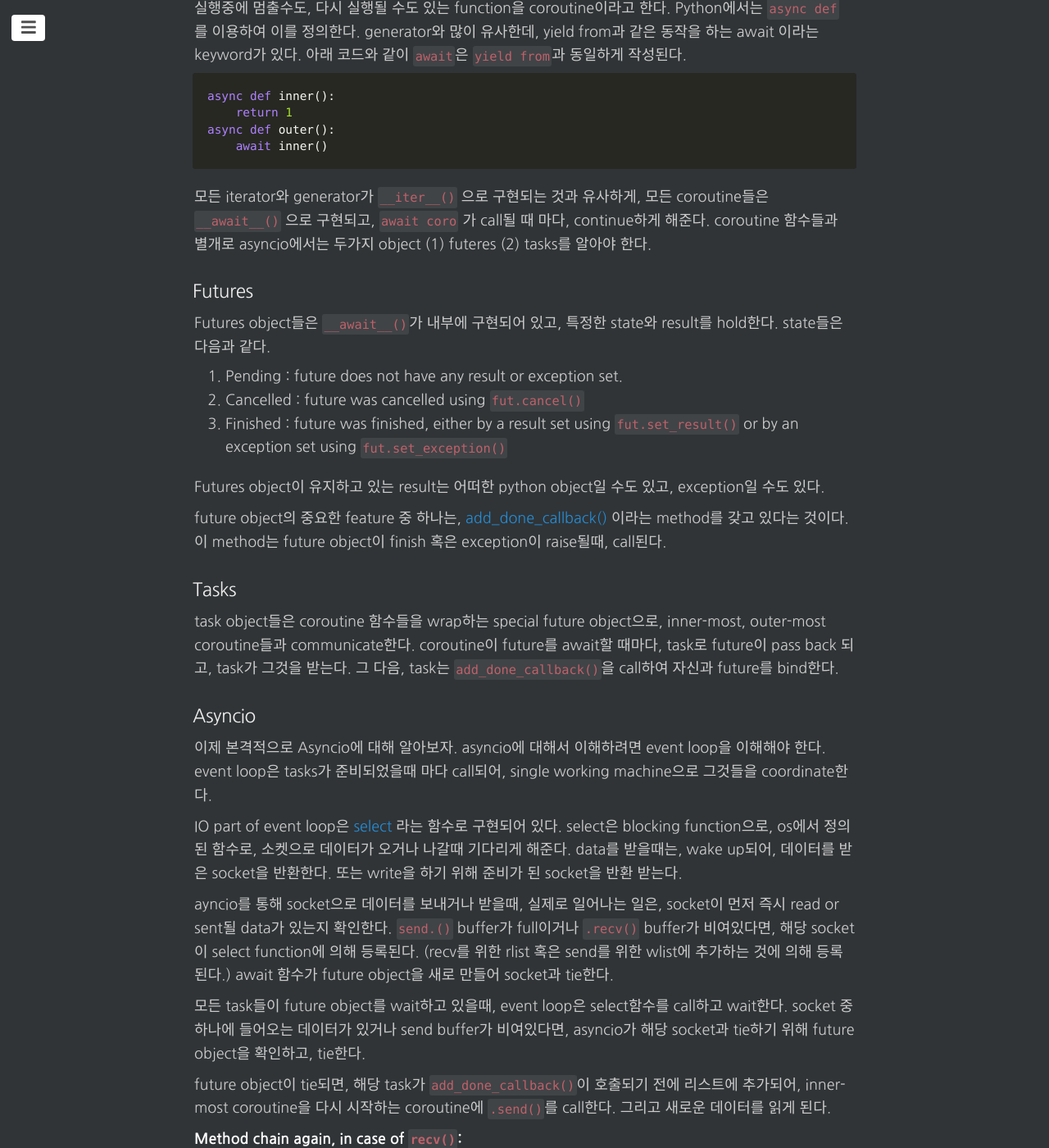
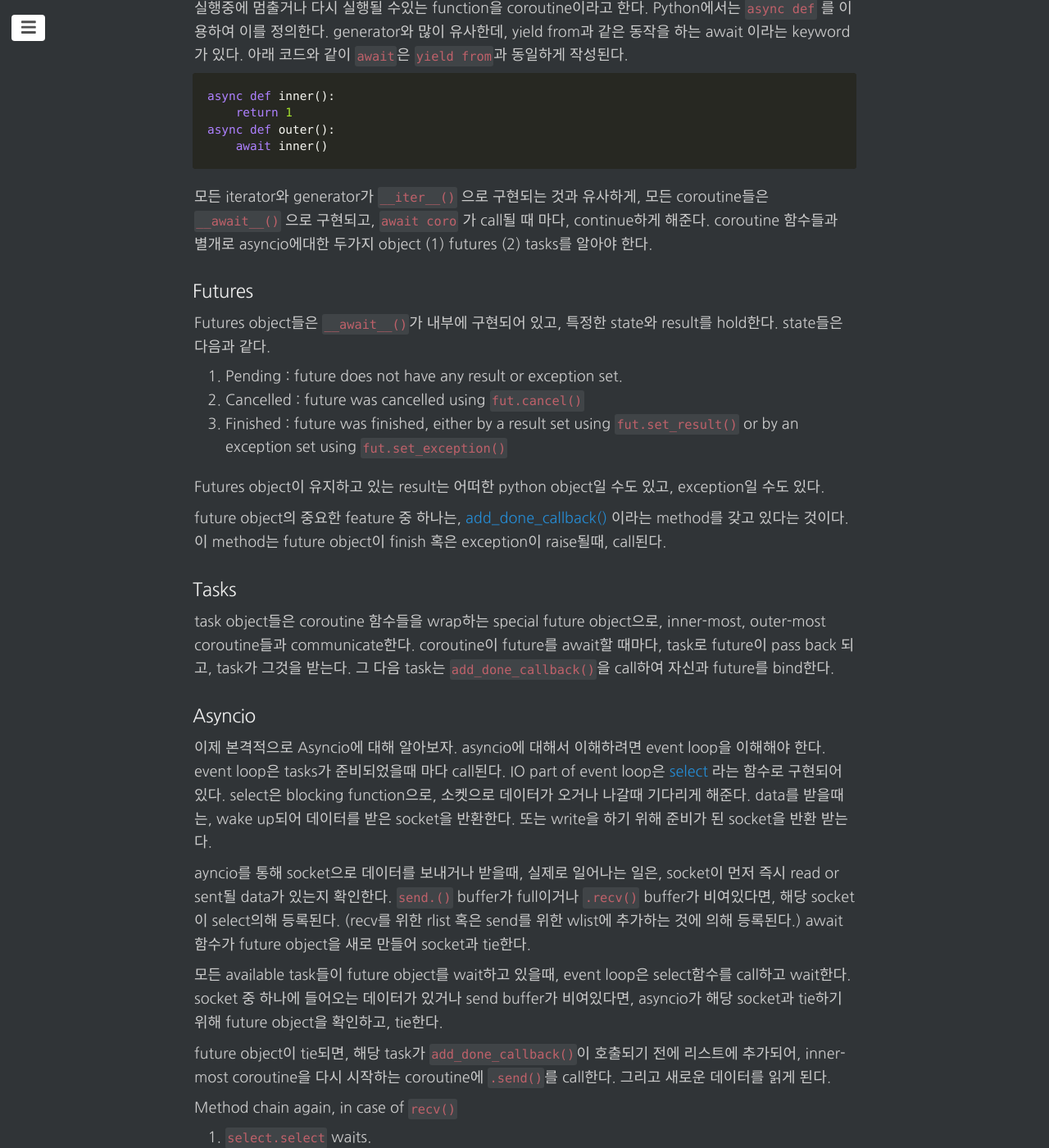
Before and after one commit to changhyeonnam/changhyeonnam.github.io, a Jekyll site: the page built from _posts/2022/2022-2-1-asyncio.md, in a window 1280 px wide and 1400 px high, scrolled down 2738 px. Shown: the whole window at 82% size. Built offline with Jekyll 4.4.1, drawn with Linux system fonts in a browser that asks for light colours; nearby versions of some CDN libraries; our own code applies the rules of GitHub Pages for plain Markdown files; comment, search, counter and statistics services are not loaded; some of the changed text lies outside the part shown.

Commit message:
update asyncio

````diff
--- a/_posts/2022/2022-2-1-asyncio.md
+++ b/_posts/2022/2022-2-1-asyncio.md
@@ -116,7 +116,7 @@
 
 ### Coroutine
 
-실행중에 멈출수도, 다시 실행될 수도 있는 function을 coroutine이라고 한다. Python에서는 `async def` 를 이용하여 이를 정의한다. generator와 많이 유사한데, yield from과 같은 동작을 하는 await 이라는 keyword가 있다. 아래 코드와 같이 `await`은 `yield from`과 동일하게 작성된다.
+실행중에 멈출거나 다시 실행될 수있는 function을 coroutine이라고 한다. Python에서는 `async def` 를 이용하여 이를 정의한다. generator와 많이 유사한데, yield from과 같은 동작을 하는 await 이라는 keyword가 있다. 아래 코드와 같이 `await`은 `yield from`과 동일하게 작성된다.
 
 ```python
 async def inner():
@@ -125,7 +125,7 @@
     await inner()
 ```
 
-모든 iterator와 generator가 `__iter__()` 으로 구현되는 것과 유사하게, 모든 coroutine들은 `__await__()` 으로 구현되고, `await coro` 가 call될 때 마다, continue하게 해준다. coroutine 함수들과 별개로 asyncio에서는 두가지 object (1) futeres (2) tasks를 알아야 한다.
+모든 iterator와 generator가 `__iter__()` 으로 구현되는 것과 유사하게, 모든 coroutine들은 `__await__()` 으로 구현되고, `await coro` 가 call될 때 마다, continue하게 해준다. coroutine 함수들과 별개로 asyncio에대한 두가지 object (1) futures (2) tasks를 알아야 한다.
 
 ### Futures
 
@@ -141,21 +141,19 @@
 
 ### Tasks
 
-task object들은 coroutine 함수들을 wrap하는 special future object으로, inner-most, outer-most coroutine들과 communicate한다. coroutine이 future를 await할 때마다,  task로 future이 pass back 되고, task가 그것을 받는다. 그 다음, task는 `add_done_callback()`을 call하여 자신과 future를 bind한다.
+task object들은 coroutine 함수들을 wrap하는 special future object으로, inner-most, outer-most coroutine들과 communicate한다. coroutine이 future를 await할 때마다, task로 future이 pass back 되고, task가 그것을 받는다. 그 다음 task는 `add_done_callback()`을 call하여 자신과 future를 bind한다.
 
 ### Asyncio
 
-이제 본격적으로 Asyncio에 대해 알아보자. asyncio에 대해서 이해하려면 event loop을 이해해야 한다. event loop은 tasks가 준비되었을때 마다 call되어, single working machine으로 그것들을 coordinate한다.
+이제 본격적으로 Asyncio에 대해 알아보자. asyncio에 대해서 이해하려면 event loop을 이해해야 한다. event loop은 tasks가 준비되었을때 마다 call된다. IO part of event loop은  [select](https://docs.python.org/3/library/select.html#module-select) 라는  함수로 구현되어 있다. select은 blocking function으로, 소켓으로 데이터가 오거나 나갈때 기다리게 해준다. data를 받을때는, wake up되어 데이터를 받은 socket을 반환한다. 또는 write을 하기 위해 준비가 된 socket을 반환 받는다.
 
-IO part of event loop은  [select](https://docs.python.org/3/library/select.html#module-select) 라는  함수로 구현되어 있다. select은 blocking function으로, os에서 정의된 함수로, 소켓으로 데이터가 오거나 나갈때 기다리게 해준다. data를 받을때는, wake up되어, 데이터를 받은 socket을 반환한다. 또는 write을 하기 위해 준비가 된 socket을 반환 받는다.
+ayncio를 통해 socket으로 데이터를 보내거나 받을때, 실제로 일어나는 일은, socket이 먼저 즉시 read or sent될 data가 있는지 확인한다. `send.()` buffer가 full이거나 `.recv()` buffer가 비여있다면, 해당 socket이 select의해 등록된다. (recv를 위한 rlist 혹은 send를 위한 wlist에 추가하는 것에 의해 등록된다.)  await 함수가 future object을 새로 만들어 socket과 tie한다.
 
-ayncio를 통해 socket으로 데이터를 보내거나 받을때, 실제로 일어나는 일은, socket이 먼저 즉시 read or sent될 data가 있는지 확인한다. `send.()` buffer가 full이거나 `.recv()` buffer가 비여있다면, 해당 socket이 select function에 의해 등록된다. (recv를 위한 rlist 혹은 send를 위한 wlist에 추가하는 것에 의해 등록된다.)  await 함수가 future object을 새로 만들어 socket과 tie한다.
-
-모든 task들이 future object를 wait하고 있을때, event loop은 select함수를 call하고 wait한다. socket 중 하나에 들어오는 데이터가 있거나 send buffer가 비여있다면, asyncio가 해당 socket과 tie하기 위해 future object을 확인하고, tie한다.
+모든 available task들이 future object를 wait하고 있을때, event loop은 select함수를 call하고 wait한다. socket 중 하나에 들어오는 데이터가 있거나 send buffer가 비여있다면, asyncio가 해당 socket과 tie하기 위해 future object을 확인하고, tie한다.
 
 future object이 tie되면, 해당 task가 `add_done_callback()`이 호출되기 전에 리스트에 추가되어, inner-most coroutine을 다시 시작하는 coroutine에 `.send()`를 call한다. 그리고 새로운 데이터를 읽게 된다.
 
-**Method chain again, in case of `recv()`:**
+Method chain again, in case of `recv()`
 
 1. `select.select` waits.
 2. A ready socket, with data is returned.
````
Also changed, not shown: other parts of _posts/2022/2022-2-1-asyncio.md (+7 -7 lines).
